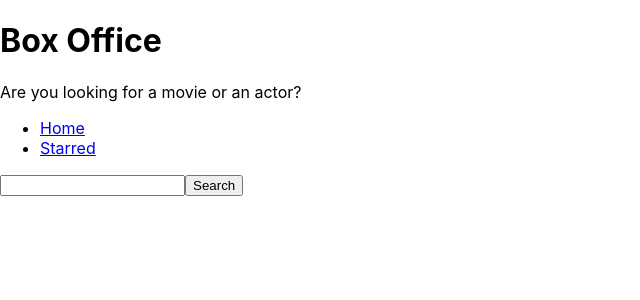
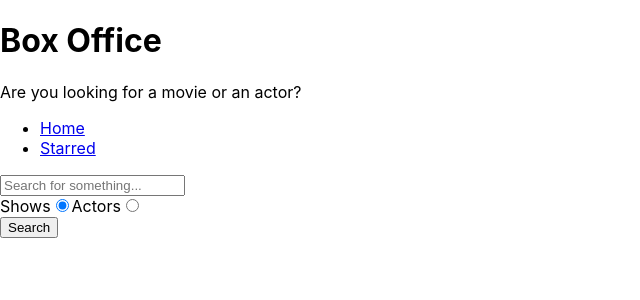
Before and after one commit to aamnasuhail/box-office-app, a React (Create React App) app: page / in a window 1280 px wide. Shown: the top 300 px of the page, without its empty margins (0-640 px from the left). Built offline with nearby package versions, Linux system fonts and the light colour scheme.

Commit message:
Added search option

```diff
--- a/src/pages/Home.jsx
+++ b/src/pages/Home.jsx
@@ -4,8 +4,12 @@
 const Home = () => {
   const [input, setInput] = useState("");
   const [results, setResults] = useState(null);
+  const [searchOption, setSearchOption] = useState("shows");
+  const isShowsSearch = searchOption === "shows";
   const onSearch = () => {
-    apiGet(`/search/shows?q=${input}`).then((result) => setResults(result));
+    apiGet(`/search/${searchOption}?q=${input}`).then((result) =>
+      setResults(result)
+    );
   };
 
   const onInputChange = (ev) => {
@@ -18,18 +22,21 @@
     }
   };
 
+  const onRadioChange = (ev) => {
+    setSearchOption(ev.target.value);
+  };
+
+  console.log(searchOption);
   const renderResults = () => {
     if (results && results.length === 0) {
       return <div>No Results</div>;
     }
     if (results && results.length > 0) {
-      return (
-        <div>
-          {results.map((item) => (
-            <div key={item.show.id}>{item.show.name}</div>
-          ))}
-        </div>
-      );
+      return results[0].show
+        ? results.map((item) => <div key={item.show.id}>{item.show.name}</div>)
+        : results.map((item) => (
+            <div key={item.person.id}>{item.person.name}</div>
+          ));
     }
 
     return null;
@@ -41,7 +48,31 @@
         onChange={onInputChange}
         onKeyDown={onKeyDown}
         value={input}
+        placeholder="Search for something..."
       />
+
+      <div>
+        <label htmlFor="shows-search">
+          Shows
+          <input
+            type="radio"
+            id="shows-search"
+            value="shows"
+            onChange={onRadioChange}
+            checked={isShowsSearch}
+          />
+        </label>
+        <label htmlFor="actors-search">
+          Actors
+          <input
+            type="radio"
+            id="actors-search"
+            value="people"
+            onChange={onRadioChange}
+            checked={!isShowsSearch}
+          />
+        </label>
+      </div>
       <button type="button" onClick={onSearch}>
         Search
       </button>
```
